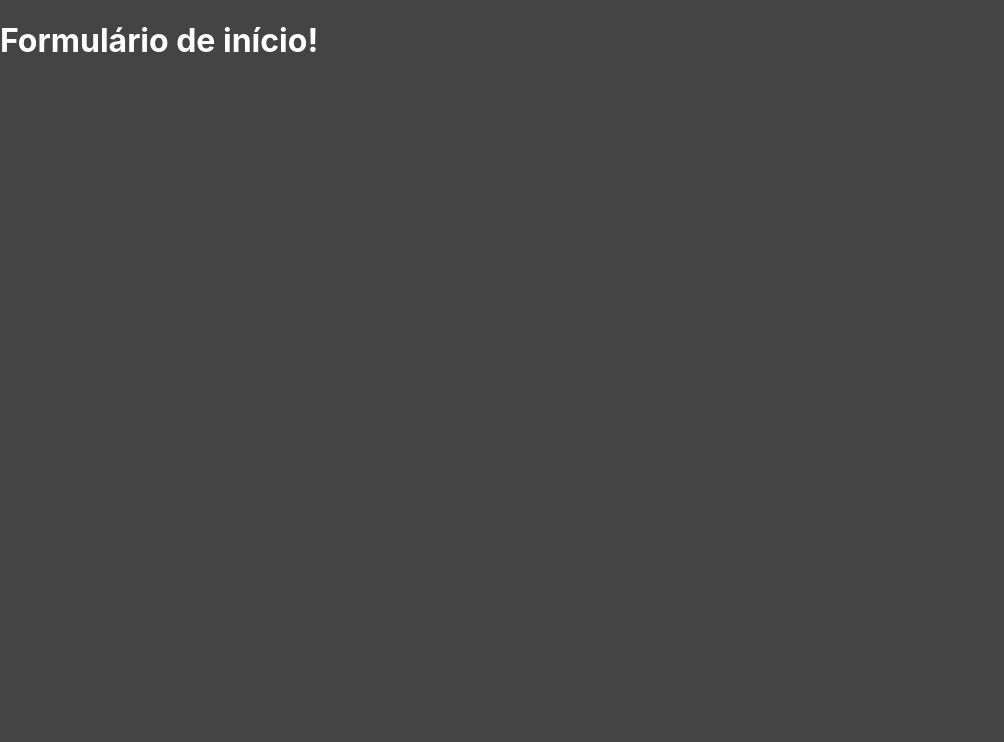
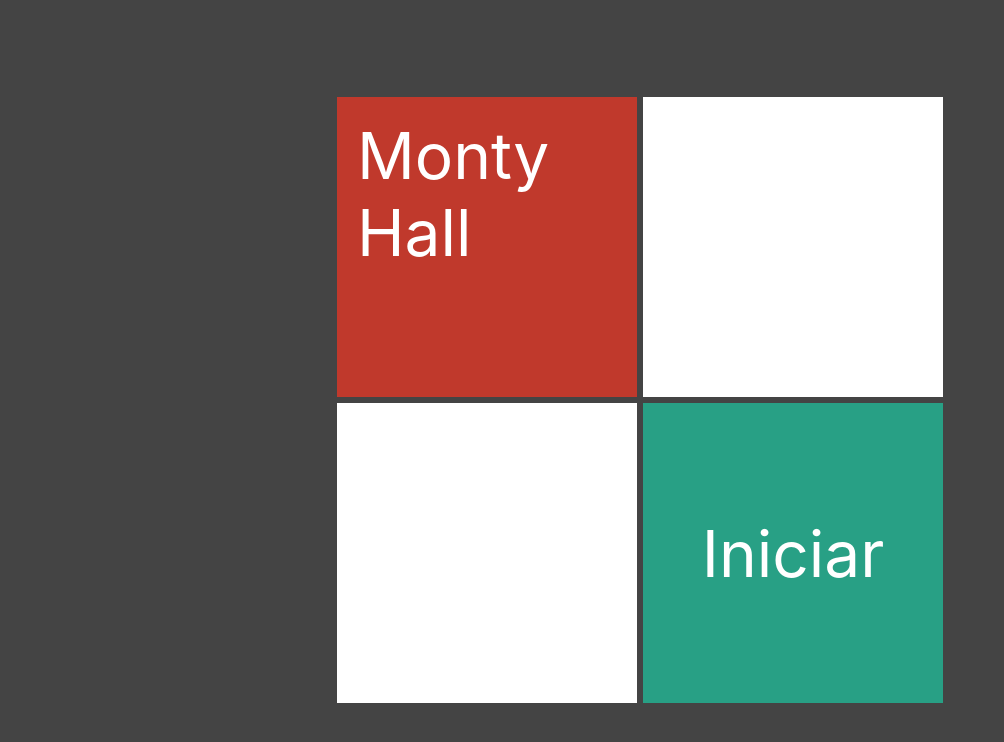
Before and after one commit to vncsreis/next-cod3r-monty-hall, a Next.js app: page / in a window 1280 px wide. Shown: the top 742 px of the page, without its empty margins (0-1004 px from the left). Built offline with nearby package versions, Linux system fonts and the light colour scheme.

Commit message:
Formulario

```diff
--- /dev/null
+++ b/components/Cartao/index.tsx
@@ -0,0 +1,24 @@
+import styles from '../../styles/Cartao.module.css';
+
+interface CartaoProps {
+  bgColor?: string;
+  children?: string | JSX.Element;
+}
+
+const Cartao = (props: CartaoProps) => (
+  <div
+    className={styles.cartao}
+    style={{
+      backgroundColor: props.bgColor,
+    }}
+  >
+    {props.children}
+  </div>
+);
+
+Cartao.defaultProps = {
+  bgColor: '#fff',
+  children: '',
+};
+
+export default Cartao;
--- a/pages/index.tsx
+++ b/pages/index.tsx
@@ -1,7 +1,23 @@
-const Home = () => (
-  <div style={{ display: 'flex' }}>
-    <h1>Formulário de início!</h1>
+import Link from 'next/link';
+import styles from '../styles/Formulario.module.css';
+
+import Cartao from '../components/Cartao';
+
+const Formulario = () => (
+  <div className={styles.formulario}>
+    <div>
+      <Cartao bgColor="#c0392c">Monty Hall</Cartao>
+      <Cartao />
+    </div>
+    <div>
+      <Cartao />
+      <Cartao bgColor="#28a085">
+        <Link href="/jogo/4/2">
+          <p className={styles.link}>Iniciar</p>
+        </Link>
+      </Cartao>
+    </div>
   </div>
 );
 
-export default Home;
+export default Formulario;
--- /dev/null
+++ b/styles/Cartao.module.css
@@ -0,0 +1,9 @@
+.cartao {
+  display: flex;
+  width: 300px;
+  height: 300px;
+  color: #fff;
+  margin: 3px;
+  font-size: 4rem;
+  padding: 20px;
+}
--- /dev/null
+++ b/styles/Formulario.module.css
@@ -0,0 +1,20 @@
+.formulario {
+  display: flex;
+  flex-direction: column;
+  justify-content: center;
+  align-items: center;
+  height: 100vh;
+}
+
+.formulario > div {
+  display: flex;
+}
+
+.link {
+  flex: 1;
+  margin: 0;
+  display: flex;
+  justify-content: center;
+  align-items: center;
+  cursor: pointer;
+}
```
Also changed, not shown: components/Presente/index.jsx (deleted, +0 -14 lines), components/Presente/index.tsx (added, +12 -0 lines), components/EntradaNumerica/index.tsx (added).
